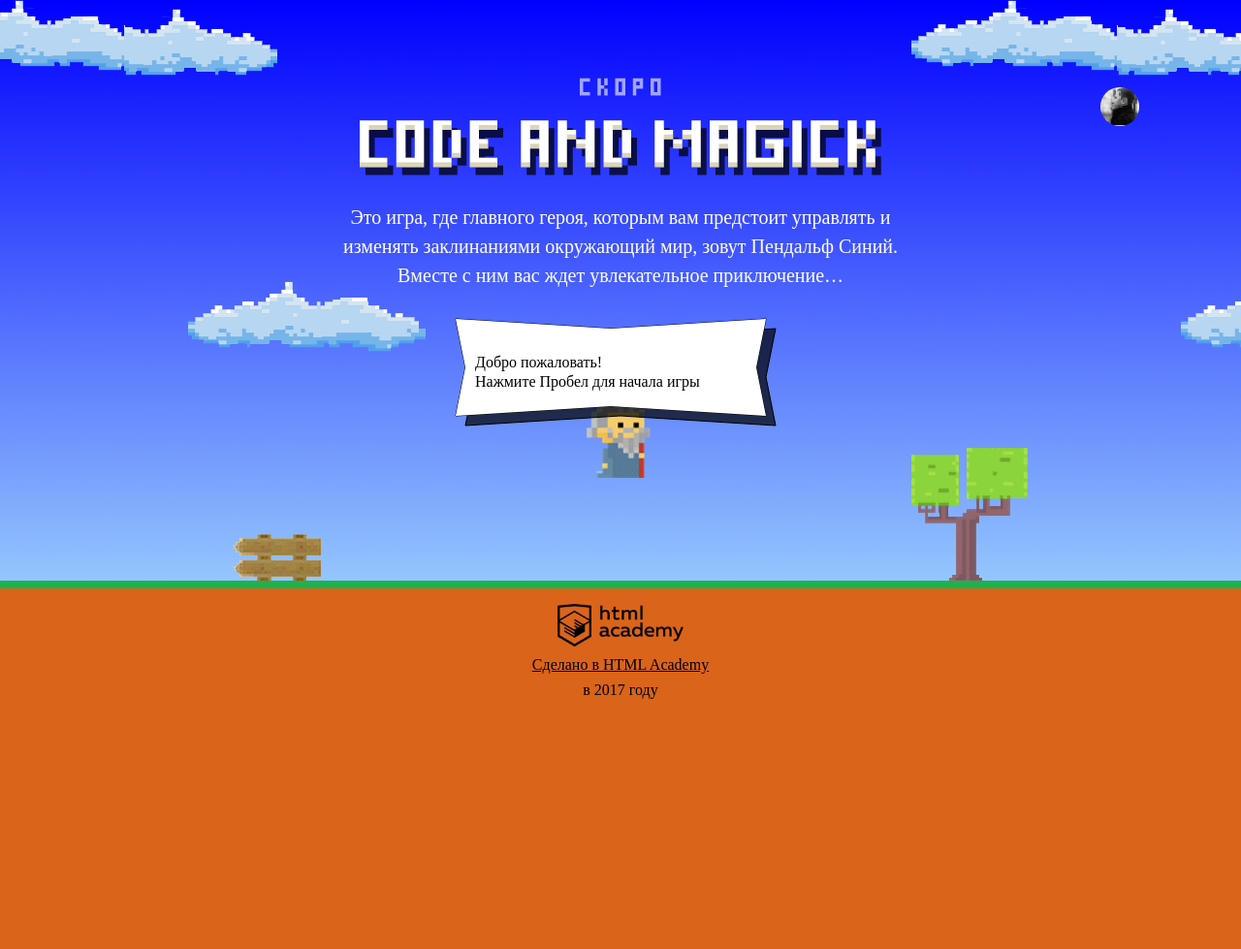
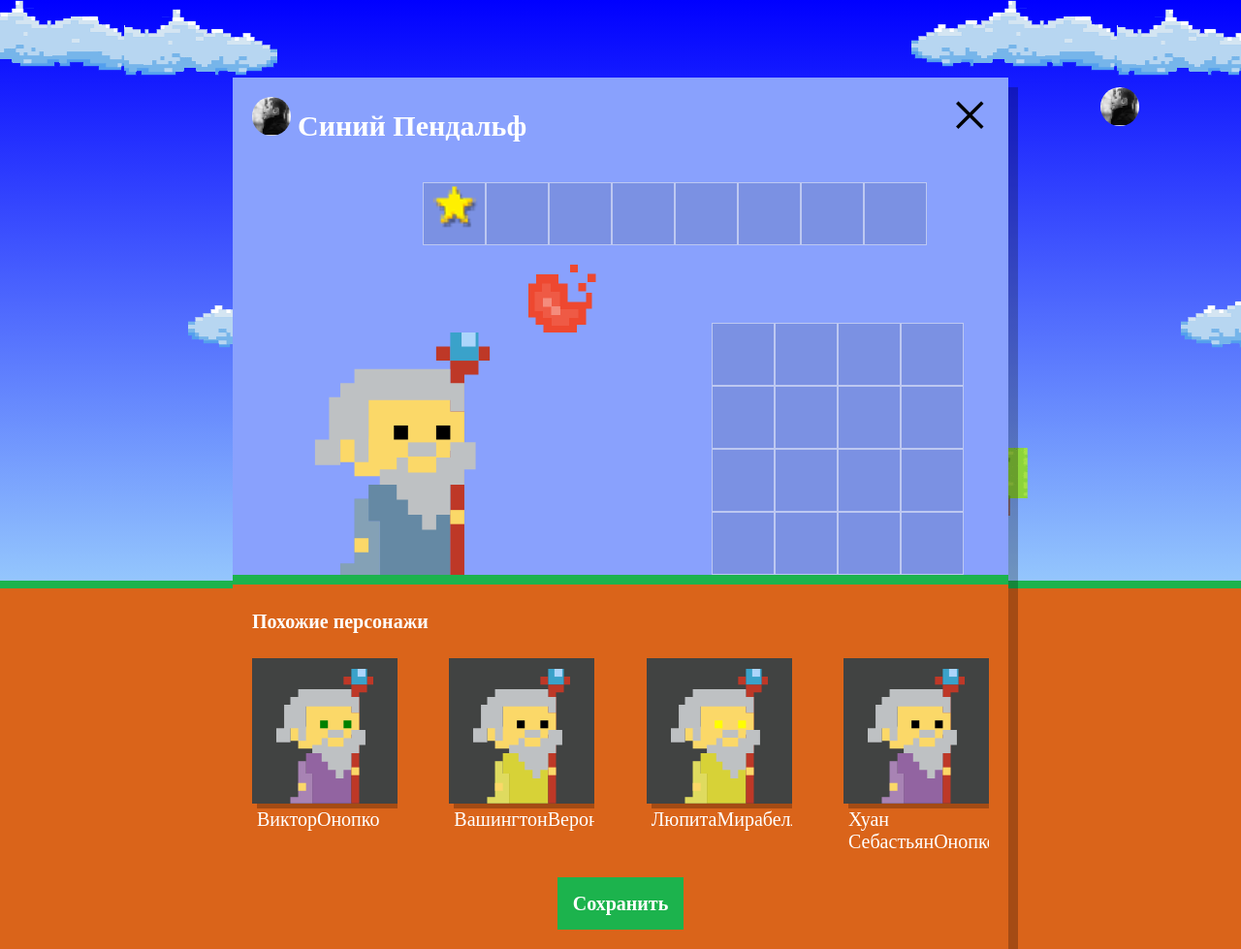
Before and after one commit to SosninVitaliy/826593-code-and-magick-20, a website: page index.html in a window 1280 px wide. Shown: the whole page at 97% size. Before the commit the page ends 800 px from the top, so only its background shows below. Drawn offline with Linux system fonts and the light colour scheme; a web font is replaced by a local one.

Commit message:
added block

```diff
--- a/index.html
+++ b/index.html
@@ -212,5 +212,7 @@
 
 <script src="js/game.js"></script>
 
+<script src="js/setup.js"></script>
+
 </body>
 </html>
--- /dev/null
+++ b/js/setup.js
@@ -0,0 +1,41 @@
+'use strict';
+
+var WIZARD_FIRST_NAME = ['Иван', 'Хуан Себастьян', 'Мария', 'Кристоф', 'Виктор', 'Юлия', 'Люпита', 'Вашингтон'];
+var WIZARD_SECOND_NAME = ['да Марья', 'Верон', 'Мирабелла', 'Вальц', 'Онопко', 'Топольницкая', 'Нионго', 'Ирвинг'];
+var WIZARD_COLOR = ['rgb(101, 137, 164)', 'rgb(241, 43, 107)', 'rgb(146, 100, 161)', 'rgb(56,159,117)', 'rgb(215, 210, 55)', 'rgb(0, 0, 0)'];
+var WIZARD_EYES = ['black', 'black', 'blue', 'yellow', 'green'];
+
+var displayDialog = function () {
+  var userDialog = document.querySelector('.setup');
+  userDialog.classList.remove('hidden');
+  document.querySelector('.setup-similar').classList.remove('hidden');
+};
+displayDialog();
+
+var getRandomElement = function (item) {
+  var randomElement = item[Math.floor(Math.random() * item.length)];
+  return randomElement;
+};
+
+var renderWizard = function (wizard) {
+  var similarListElement = document.querySelector('.setup-similar-list');
+  var similarWizardTemplate = document.querySelector('#similar-wizard-template').content.querySelector('.setup-similar-item');
+  var wizardElement = similarWizardTemplate.cloneNode(true);
+  wizardElement.querySelector('.setup-similar-label').textContent = wizard.name + wizard.surname;
+  wizardElement.querySelector('.wizard-coat').style.fill = wizard.coatColor;
+  wizardElement.querySelector('.wizard-eyes').style.fill = wizard.eyesColor;
+  similarListElement.appendChild(wizardElement);
+};
+
+var displayWizards = function () {
+  for (var i = 0; i < 4; i++) {
+    var wizards = {
+      name: getRandomElement(WIZARD_FIRST_NAME),
+      surname: getRandomElement(WIZARD_SECOND_NAME),
+      coatColor: getRandomElement(WIZARD_COLOR),
+      eyesColor: getRandomElement(WIZARD_EYES)
+    };
+    renderWizard(wizards);
+  }
+};
+displayWizards();
```
